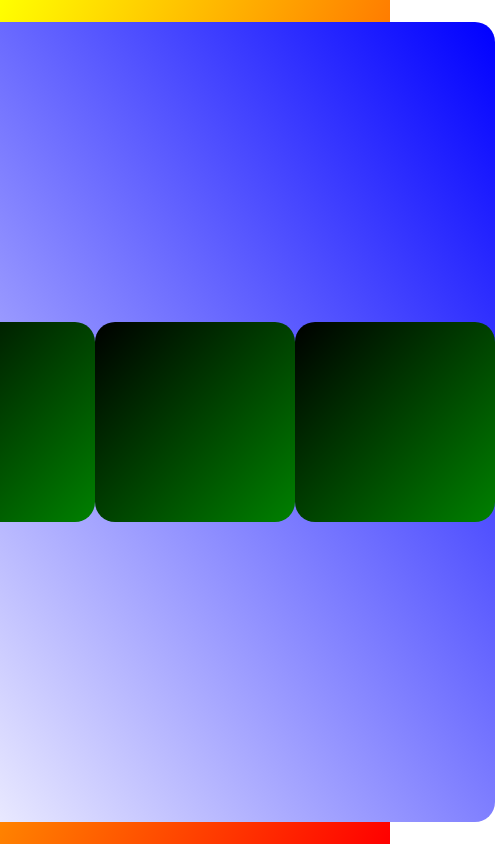
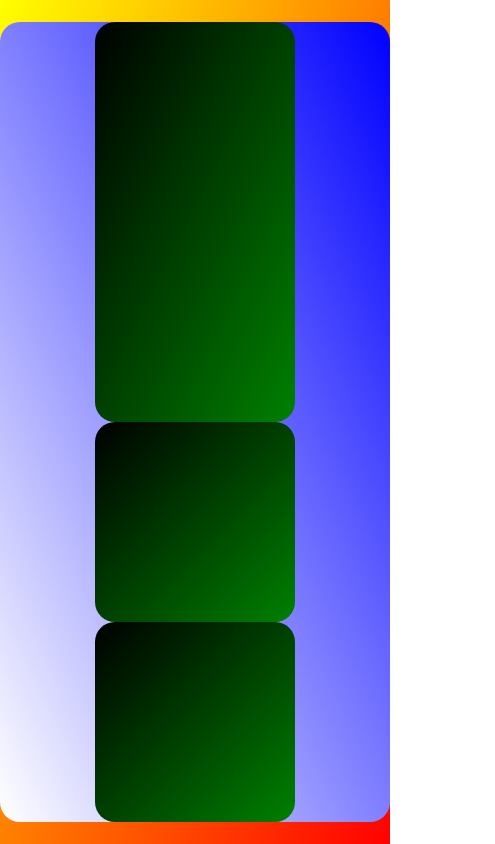
Before and after one commit to poloziukvlad/CSS-hw-022, a plain HTML site: page index.html in a window 390 px wide. Shown: the whole page, 495 px wide, since content can reach past the window. Drawn offline with Linux system fonts and the light colour scheme.

Commit message:
added @media

```diff
--- a/styles.css
+++ b/styles.css
@@ -21,7 +21,6 @@
     border-radius: 20px;
 
     display: flex;
-    flex: wrap;
     justify-content: space-between;
     align-items: center;
 }
@@ -37,3 +36,9 @@
 .box:nth-child(1) {
     flex-grow: 1;
 }
+
+@media screen and (max-width:600px) {
+    .flex-container {
+        flex-direction: column;
+    }
+}
```
